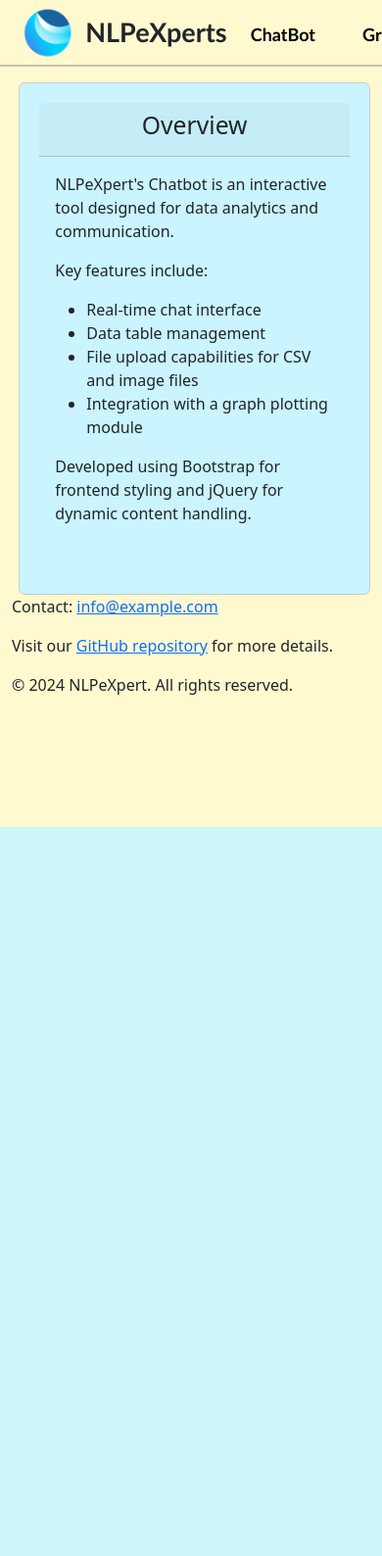
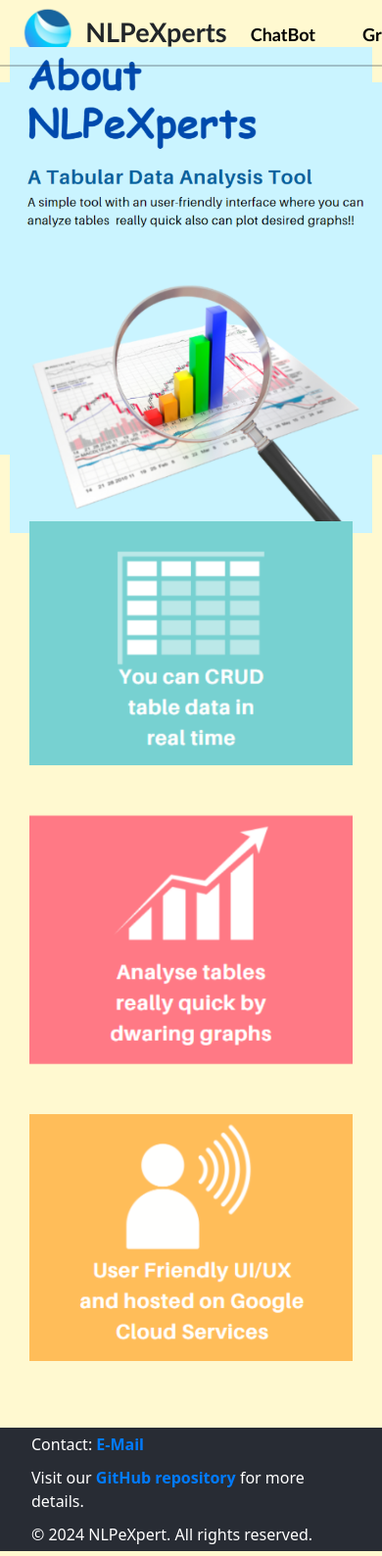
Before and after one commit to Shashankss1205/TabuleX, a Flask app: page /about in a window 390 px wide; the page is wider, and only the part inside the window is pictured. Shown: that part at 98% size. Before the commit the page ends 844 px from the top of that part, so only its background shows below. Run offline with Flask 3, Linux system fonts and the light colour scheme; parts of the project's set-up code (start-up, migrations or seed data) failed here and were passed over; some libraries are stand-ins or nearby versions.

Commit message:
About page added; Links fixed

```diff
--- a/static/style.css
+++ b/static/style.css
@@ -417,7 +457,109 @@ tr:hover {
 }
 
 @media (max-width: 1000px) {
-    .msg_card_body, .faq-section {
-        height: auto; /* Reset height for mobile */
+
+	.msg_card_body,
+	.faq-section {
+		height: auto;
 	}
 }
+
+.rectangle-box {
+	width: 100%;
+	height: 45%;
+	background-color: #CAF4FF;
+	padding: 10px;
+	box-sizing: border-box;
+	display: flex;
+	flex-direction: column;
+	align-items: center;
+	gap: 20px;
+	justify-content: center;
+}
+
+.aboutimg,
+.aboutimage {
+	max-width: 100%;
+	height: auto;
+	margin: 10px 0;
+}
+
+@media (min-width: 768px) {
+	.rectangle-box {
+		flex-direction: row;
+		height: auto;
+		justify-content: flex-start;
+		padding-left: 8%;
+	}
+
+	.aboutimg,
+	.aboutimage {
+		max-height: 400px;
+		max-width: 45%;
+
+	}
+
+	.aboutimage {
+		margin-left: 20%;
+	}
+}
+
+.imgcontainer {
+	display: flex;
+	flex-wrap: wrap;
+	justify-content: center;
+	gap: 50px;
+	padding: 20px;
+}
+
+.imgcontainer img {
+	flex: 1 1 calc(30% - 40px);
+	max-width: calc(30% - 40px);
+	height: auto;
+	object-fit: cover;
+}
+
+@media (max-width: 768px) {
+	.imgcontainer img {
+		flex: 1 1 calc(50% - 30px);
+		max-width: calc(50% - 30px);
+	}
+}
+
+@media (max-width: 480px) {
+	.imgcontainer img {
+		flex: 1 1 calc(100% - 20px);
+		max-width: calc(100% - 20px);
+	}
+}
+
+.rectangle {
+	width: 100%;
+	height: 15%;
+	background-color: #282c34;
+	padding: 20px;
+	box-sizing: border-box;
+	display: flex;
+	flex-direction: column;
+	align-items: center;
+	justify-content: center;
+}
+
+footer .container {
+	color: #ffffff;
+
+}
+
+footer p {
+	margin: 10px 0;
+}
+
+footer a {
+	color: #007BFF;
+	text-decoration: none;
+	font-weight: bold;
+}
+
+footer a:hover {
+	text-decoration: underline;
+}
--- a/templates/about.html
+++ b/templates/about.html
@@ -73,7 +73,7 @@
           >ChatBot</a
         >
         <a
-          href="/graphy"
+        href="/graphs"
         class="btn btn-primary mx-2"
         id="graphId"
         style="
@@ -107,88 +107,30 @@
       </div>
     </nav>
     <hr />
-    <div class="container">
-      <div class="card">
-        <div class="card-header">
-          <h2 class="text-center">Overview</h2>
+    <div class="rectangle-box">
+      <br>
+      <img src="../static/about.png" class="aboutimg">
+      <img src="../static/about-image.png" class="aboutimage">
     </div>
-        <div class="card-body">
-          <p>
-            NLPeXpert's Chatbot is an interactive tool designed for data
-            analytics and communication.
-          </p>
-          <p>Key features include:</p>
-          <ul>
-            <li>Real-time chat interface</li>
-            <li>Data table management</li>
-            <li>File upload capabilities for CSV and image files</li>
-            <li>Integration with a graph plotting module</li>
-          </ul>
-          <p>
-            Developed using Bootstrap for frontend styling and jQuery for
-            dynamic content handling.
-          </p>
+    <br>
+    <br>
+    <div class="imgcontainer">
+      <img src="../static/image1.png" alt="Image 1">
+      <img src="../static/image2.png" alt="Image 2">
+      <img src="../static/image3.png" alt="Image 3">
   </div>
-      </div>
-    </div>
+  <br>
+  <br>
+  <div class="rectangle">
     <footer>
       <div class="container">
-        <p>Contact: <a href="mailto:info@example.com">info@example.com</a></p>
-        <p>Visit our <a href="#">GitHub repository</a> for more details.</p>
+        <p>Contact: <a href="mailto:shashankshekharsingh1205@gmail.com">E-Mail</a></p>
+        <p>Visit our <a href="  https://github.com/Shashankss1205/TabuleX" target="_blank">GitHub repository</a> for more details.</p>
         <p>&copy; 2024 NLPeXpert. All rights reserved.</p>
       </div>
     </footer>
-    <!-- <script>
-      document.addEventListener("DOMContentLoaded", function () {
-        var isToggled = false; // Variable to track the state
+  </div>
 
-        var changeCssButton = document.getElementById("changeCssButton");
-        var icon = document.getElementById("icon");
-        var bodyElement = document.querySelector("body");
-        var chatElement = document.querySelector(".card");
-        var graphPlotterButton = document.querySelector('a[href="/graphy"]');
-        var chatBotButton = document.querySelector('a[href="/"]');
-        var aboutusbutton = document.querySelector('a[href="/about"]');
-        var modal = document.querySelector(".modal-content");
-        var faqItems = document.querySelectorAll(".list-group-item");
-
-        changeCssButton.addEventListener("click", function () {
-          isToggled = !isToggled;
-
-          if (isToggled) {
-            // Enable dark mode
-            bodyElement.style.backgroundColor = "070F2B";
-            bodyElement.style.color = "#f7f8fc";
-            if (modal) modal.style.backgroundColor = "070F2B";
-            if (chatElement) chatElement.style.backgroundColor = "070F2B";
-            if (chatElement) chatElement.style.color = "#f7f8fc";
-            changeCssButton.style.color = "white";
-            graphPlotterButton.style.color = "#FF9EAA"; // Adjust as needed
-            aboutusbutton.style.color = "#FF9EAA"; // Adjust as needed
-            chatBotButton.style.color = "#FF9EAA"; // Adjust as needed
-
-            // Change icon to sun
-            icon.classList.remove("fa-moon");
-            icon.classList.add("fa-sun");
-          } else {
-            // Disable dark mode
-            bodyElement.style.backgroundColor = "";
-            bodyElement.style.color = "";
-            if (modal) modal.style.backgroundColor = "";
-            if (chatElement) chatElement.style.backgroundColor = "";
-            if (chatElement) chatElement.style.color = "";
-            changeCssButton.style.color = "black";
-            graphPlotterButton.style.color = ""; // Reset to default
-            aboutusbutton.style.color = ""; // Reset to default
-            chatBotButton.style.color = ""; // Reset to default
-
-            // Change icon to moon
-            icon.classList.remove("fa-sun");
-            icon.classList.add("fa-moon");
-          }
-        });
-      });
-    </script> -->
     <script src="../static/dark_mode.js"></script>
     <script src="https://cdn.jsdelivr.net/npm/@popperjs/core@2.11.6/dist/umd/popper.min.js"></script>
     <script src="//maxcdn.bootstrapcdn.com/bootstrap/4.1.1/js/bootstrap.min.js"></script>
--- a/templates/graphy.html
+++ b/templates/graphy.html
@@ -74,7 +74,7 @@
           >ChatBot</a
         >
         <a
-          href="/graphy"
+          href="/graphs"
           class="btn btn-primary mx-2"
           id="graphId"
           style="
```
Also changed, not shown: other parts of static/style.css (+150 -110 lines), static/Screenshot 2024-07-20 012321.png (added), static/about-image.png (added), static/about.png (added), static/image1.png (added), static/image2.png (added), static/image3.png (added). Lines whose indentation alone changed are shown as unchanged.
